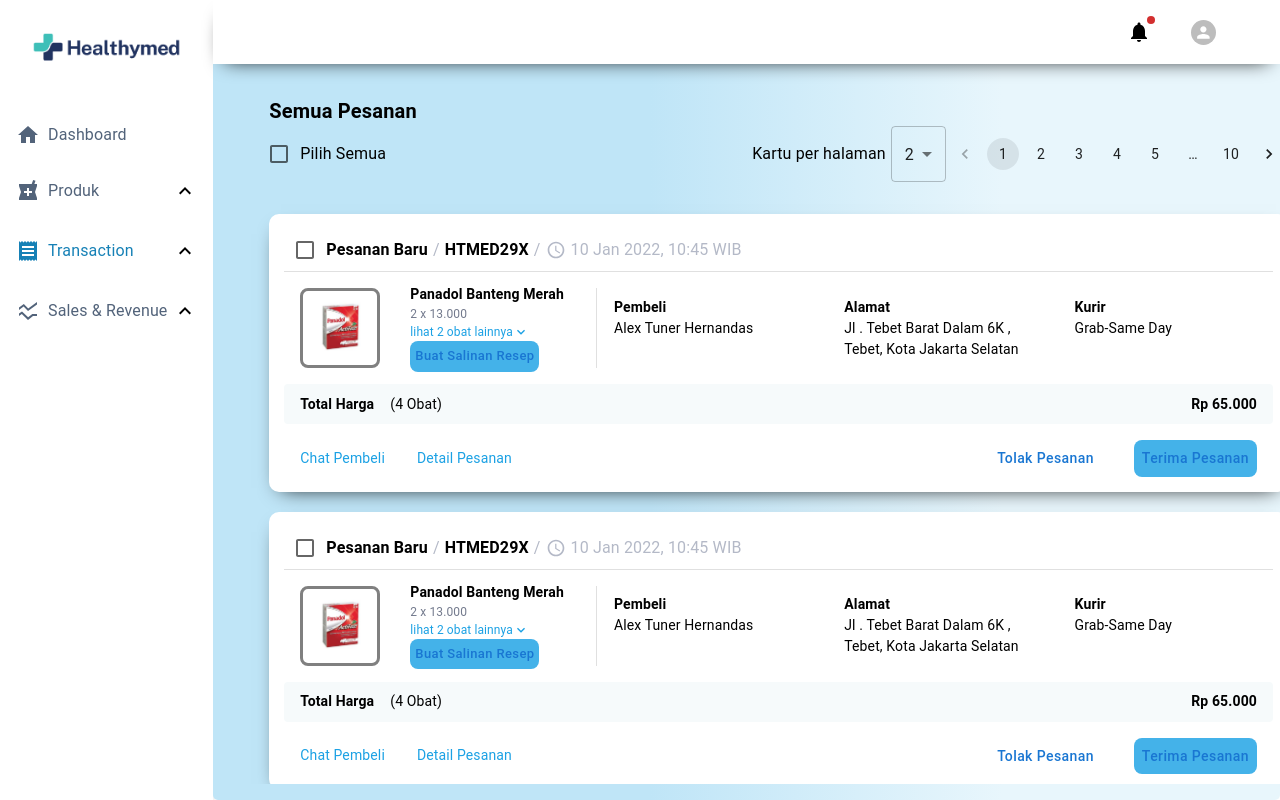
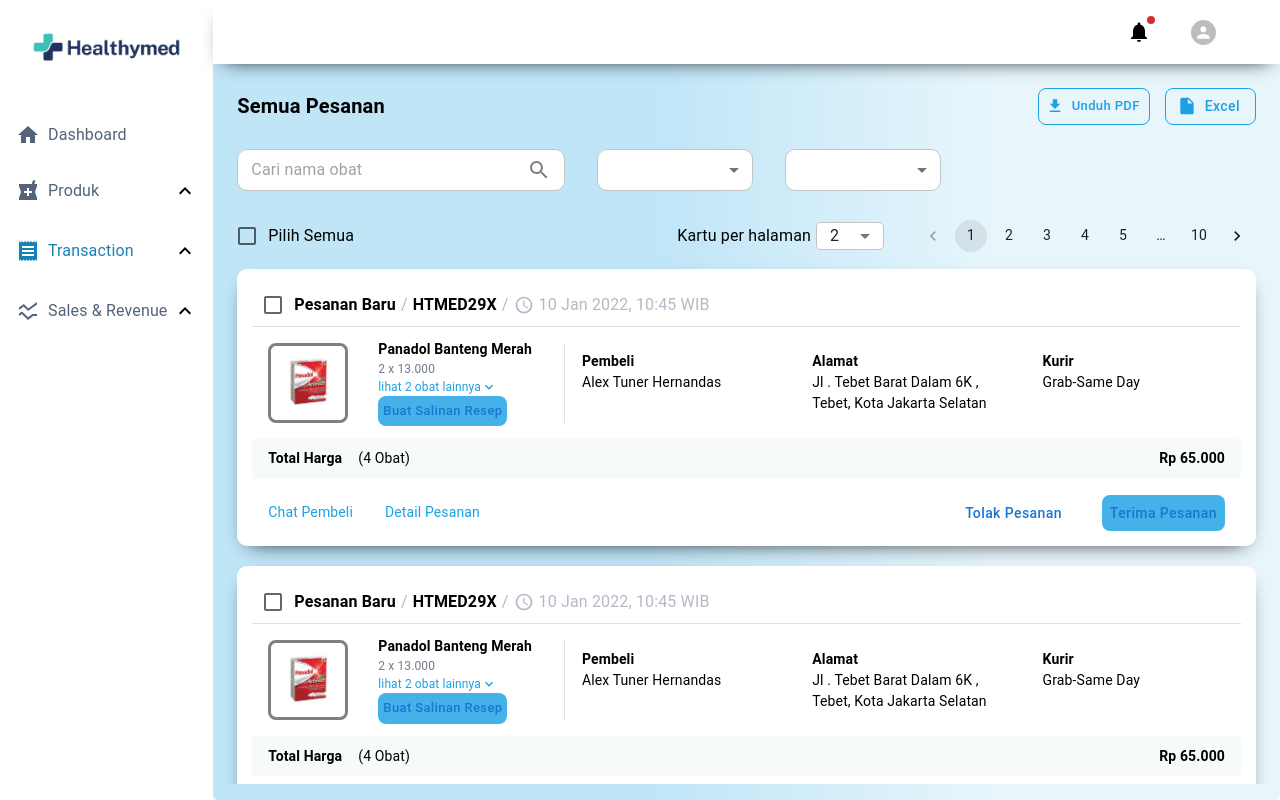
Before and after one commit to purwadhikafullstack/jcwd-2002-01-fe, a Next.js app: page /admin/transaction/transactions in a window 1280 px wide. Built offline with nearby package versions, Linux system fonts and the light colour scheme.

Commit message:
UI: create profit card,table data,fix redux

```diff
--- a/src/components/admin/TableData.jsx
+++ b/src/components/admin/TableData.jsx
@@ -15,6 +15,7 @@ const TableData = ({ rows, columns }) => {
       disableSelectionOnClick
       sx={{
         boxShadow: 2,
+        borderRadius: "10px",
       }}
     />
   );
--- a/src/pages/admin/transaction/transactions.jsx
+++ b/src/pages/admin/transaction/transactions.jsx
@@ -1,30 +1,121 @@
 import {
   Box,
+  Button,
   Checkbox,
   Container,
   FormControl,
   FormControlLabel,
   MenuItem,
+  OutlinedInput,
   Pagination,
   Select,
+  Stack,
   Typography,
 } from "@mui/material";
 import TransactionCard from "components/admin/TransactionCard";
+import DownloadIcon from "@mui/icons-material/Download";
+import InsertDriveFileIcon from "@mui/icons-material/InsertDriveFile";
+import SearchIcon from "@mui/icons-material/Search";
 
 const Transaction = () => {
   return (
-    <Container sx={{ m: "32px" }}>
-      <Box>
-        <Typography sx={{ fontWeight: "700", fontSize: "20px" }}>
-          Semua Pesanan
-        </Typography>
+    <Container sx={{ mt: "24px" }}>
+      {/* Header */}
+      <Box
+        display="flex"
+        sx={{
+          justifyContent: "space-between",
+          alignItems: "center",
+        }}
+      >
+        <Box>
+          <Typography sx={{ fontWeight: "700", fontSize: "20px" }}>
+            Semua Pesanan
+          </Typography>
+        </Box>
+        <Box display="flex">
+          <Button
+            size="small"
+            sx={{ marginRight: "15px" }}
+            variant="outlined"
+            startIcon={<DownloadIcon />}
+          >
+            Unduh PDF
+          </Button>
+          <Button variant="outlined" startIcon={<InsertDriveFileIcon />}>
+            Excel
+          </Button>
+        </Box>
       </Box>
+
+      {/* Filter */}
+      <Stack direction="row" spacing={2} sx={{ mt: "24px" }}>
+        <Stack item>
+          <OutlinedInput
+            sx={{
+              borderRadius: "10px",
+              width: "328px",
+              height: "42px",
+              backgroundColor: "white",
+              marginRight: "16px",
+            }}
+            placeholder="Cari nama obat"
+            endAdornment={<SearchIcon htmlColor="gray" />}
+          />
+        </Stack>
+        <Stack item>
+          <FormControl sx={{ marginRight: "16px" }}>
+            <Select
+              sx={{
+                borderRadius: "10px",
+                minWidth: "156px",
+                height: "42px",
+                backgroundColor: "white",
+              }}
+              value="obat bebas"
+              displayEmpty
+              autoWidth
+            >
+              <MenuItem disabled value="">
+                Filter
+              </MenuItem>
+              <MenuItem value="Obat Bebas">Obat Bebas</MenuItem>
+              <MenuItem value="Obat Resep">Obat Resep</MenuItem>
+            </Select>
+          </FormControl>
+        </Stack>
+        <Stack item>
+          <FormControl>
+            <Select
+              sx={{
+                borderRadius: "10px",
+                minWidth: "156px",
+                height: "42px",
+                backgroundColor: "white",
+              }}
+              value={2}
+              autoWidth
+              displayEmpty
+            >
+              <MenuItem value="" disabled>
+                Urutkan
+              </MenuItem>
+              <MenuItem value="Terbaru">Terbaru</MenuItem>
+              <MenuItem value="Harga Tertinggi">Harga Tertinggi</MenuItem>
+              <MenuItem value="Harga Terendah">Harga Terendah</MenuItem>
+            </Select>
+          </FormControl>
+        </Stack>
+      </Stack>
+
+      {/* pagination */}
       <Box
         sx={{
           display: "flex",
           justifyContent: "space-between",
           alignItems: "center",
-          mb: "32px",
+          mt: "24px",
+          mb: "12px",
         }}
       >
         <Box>
@@ -32,12 +123,22 @@ const Transaction = () => {
         </Box>
         <Box display="flex" sx={{ alignItems: "center" }}>
           <Typography sx={{ mr: "5px" }}>Kartu per halaman</Typography>
-          <FormControl>
-            <Select value={2}>
+          <FormControl sx={{ marginRight: "30px" }}>
+            <Select
+              sx={{
+                borderRadius: "5px",
+                minWidth: "68px",
+                height: "28px",
+                backgroundColor: "white",
+                borderColor: "brand.500",
+              }}
+              value="2"
+              autoWidth
+              displayEmpty
+            >
               <MenuItem value={2}>2</MenuItem>
+              <MenuItem value={3}>3</MenuItem>
               <MenuItem value={5}>5</MenuItem>
-              <MenuItem value={10}>10</MenuItem>
-              <MenuItem value={15}>15</MenuItem>
             </Select>
           </FormControl>
           <Pagination component="div" count={10} />
--- a/src/redux/reducers/auth.js
+++ b/src/redux/reducers/auth.js
@@ -8,7 +8,7 @@ const initial_state = {
   email: "",
 };
 
-export const AuthReducer = createSlice({
+const AuthReducer = createSlice({
   name: "auth",
   initial_state,
   reducers: {
```
Also changed, not shown: src/components/admin/ProfitCard.jsx (added, +102 -0 lines), src/pages/admin/dashboard/index.jsx (+2 -50 lines).
